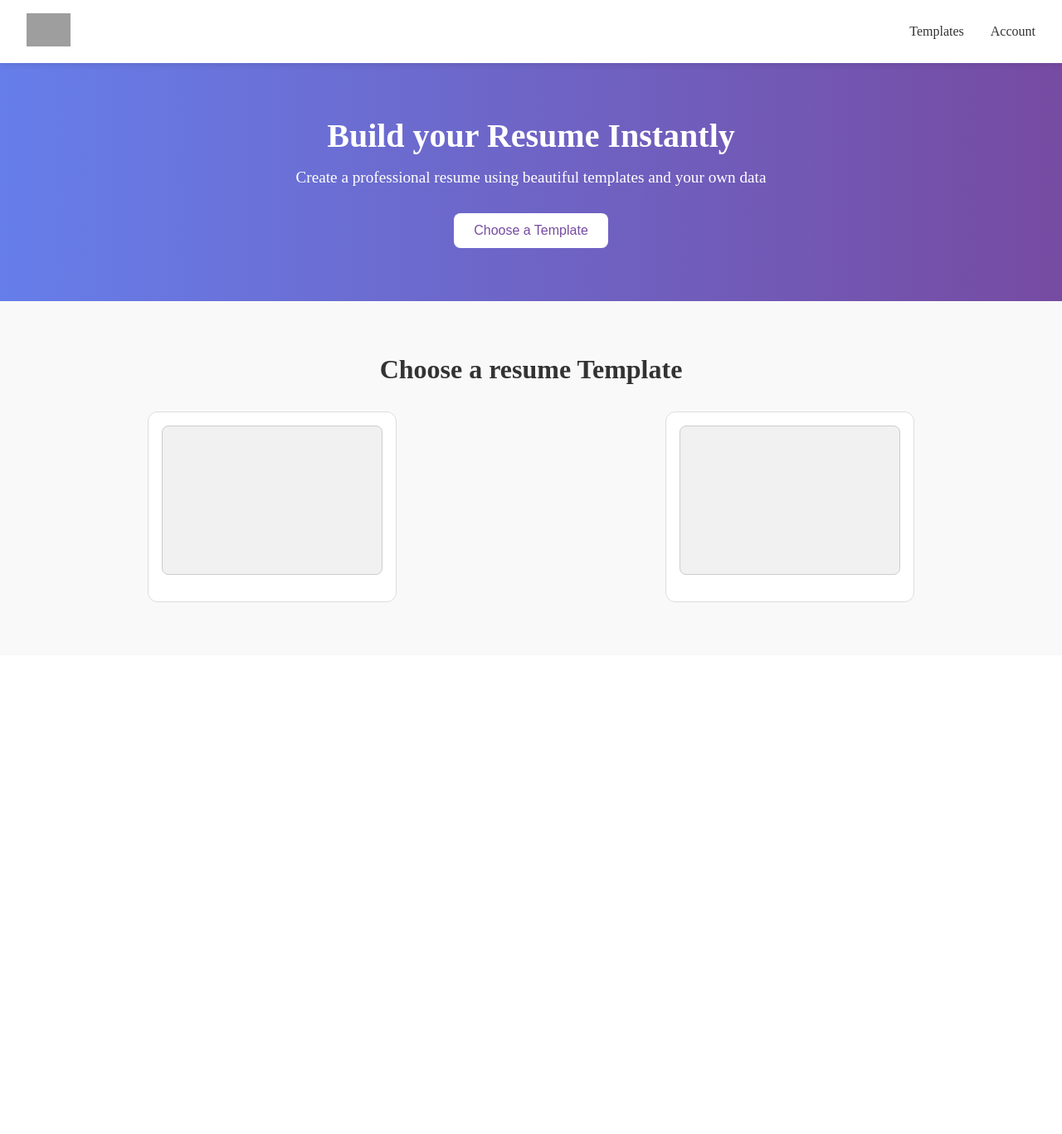
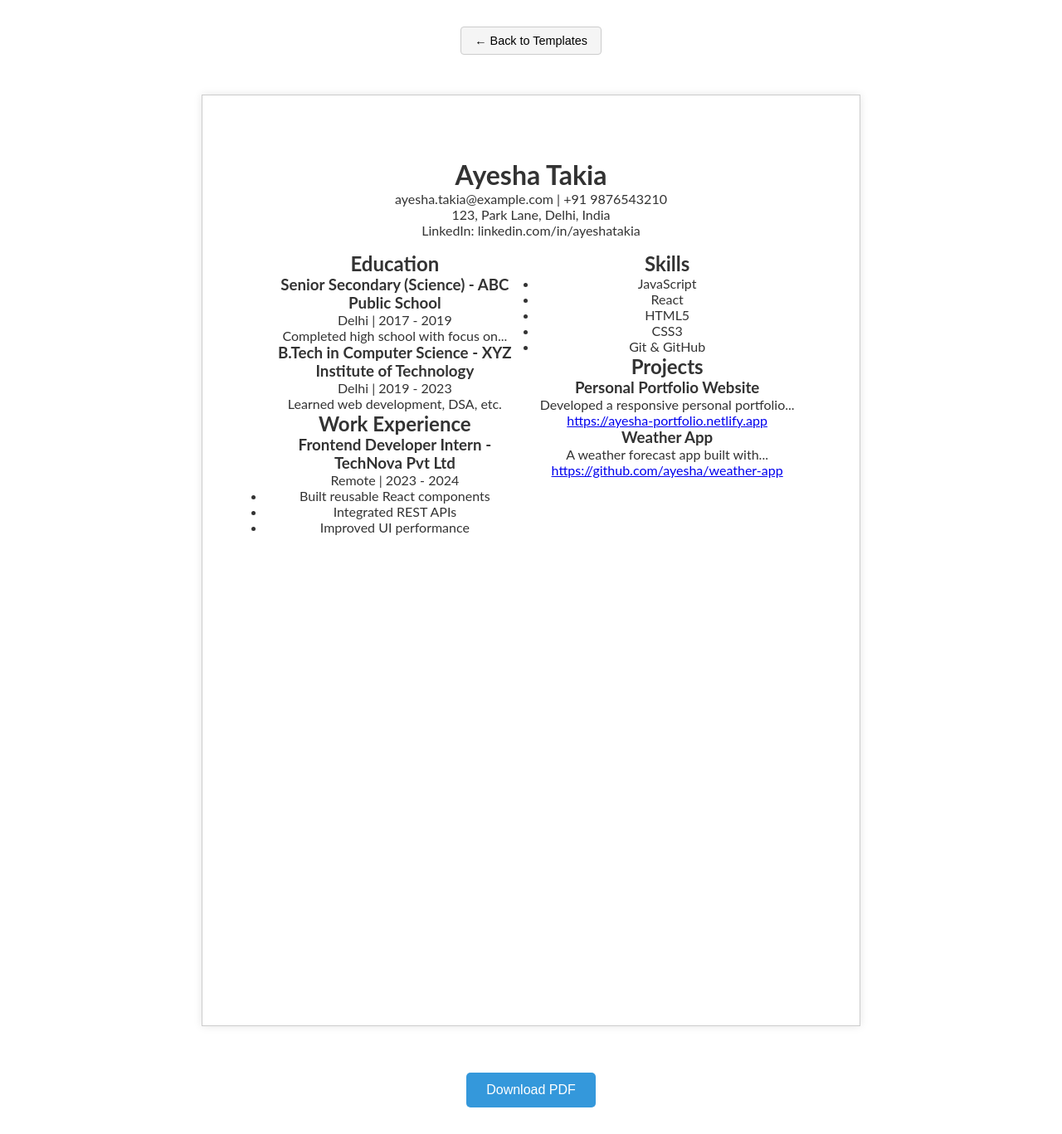
Before and after one commit to YashRajput74/ResumeBuilder, a React (Vite) app: page /resume/1 in a window 1280 px wide. Shown: the whole page at 83% size. Before the commit the page ends 800 px from the top, so only its background shows below. Built offline with nearby package versions, Linux system fonts and the light colour scheme; grey boxes are pictures that could not be loaded.

Commit message:
added download and router functionalities

```diff
--- a/package.json
+++ b/package.json
@@ -10,8 +10,12 @@
     "preview": "vite preview"
   },
   "dependencies": {
+    "html2canvas": "^1.4.1",
+    "html2pdf.js": "^0.10.3",
+    "jspdf": "^3.0.1",
     "react": "^19.1.0",
-    "react-dom": "^19.1.0"
+    "react-dom": "^19.1.0",
+    "react-router-dom": "^7.6.2"
   },
   "devDependencies": {
     "@eslint/js": "^9.25.0",
--- a/src/App.jsx
+++ b/src/App.jsx
@@ -1,32 +1,20 @@
-import { useState } from "react"
+import {BrowserRouter as Router, Routes, Route,Link} from 'react-router-dom'
 import "./App.css"
-import Header from "./Components/Header"
-import Hero from "./Components/Hero"
-import TemplateSection from "./Components/TemplateSection"
-import ResumeRenderer from "./ResumeRenderer/ResumeRenderer"
-import {templates} from "./data/templates"
-import mockUserData from "./data/mockUserData"
+import HomePage from "./HomePage"
+import ResumePage from './ResumePage'
 
 export default function App() {
-    const [selectedTemplate, setSelectedTemplate] = useState(null);
-    const handleSelectTemplate = (template) => {
-        setSelectedTemplate(template);
-        setTimeout(() => {
-            document
-                .getElementById("resume-view")
-                ?.scrollIntoView({ behavior: "smooth" });
-        }, 100);
-    };
+
 
     return (
         <>
-            <Header />
-            <Hero />
-            <TemplateSection templates={templates}
-                onSelectTemplate={handleSelectTemplate} />
-            {selectedTemplate && (
-                <ResumeRenderer template={selectedTemplate} data={mockUserData} />
-            )}
+        <Router>
+            <Routes>
+                <Route path='/' element={<HomePage />} />
+                <Route path='/resume/:templateId' element={<ResumePage/>}/>
+            </Routes>
+        </Router>
+
         </>
     )
 }
--- /dev/null
+++ b/src/HomePage.jsx
@@ -0,0 +1,27 @@
+import Header from "./Components/Header";
+import Hero from "./Components/Hero";
+import TemplateSection from "./Components/TemplateSection";
+import { templates } from "./data/templates";
+import { useNavigate } from "react-router-dom";
+
+export default function HomePage() {
+    const navigate = useNavigate();
+
+    const handleSelectTemplate = (template) => {
+        const index = templates.indexOf(template);
+        if (index !== -1) {
+            navigate(`/resume/${index}`);
+        }
+    };
+
+    return (
+        <>
+            <Header />
+            <Hero />
+            <TemplateSection
+                templates={templates}
+                onSelectTemplate={handleSelectTemplate}
+            />
+        </>
+    );
+}
--- /dev/null
+++ b/src/ResumePage.jsx
@@ -0,0 +1,143 @@
+import { useParams, useNavigate } from "react-router-dom";
+import { templates } from "./data/templates";
+import mockUserData from "./data/mockUserData";
+import ResumeRenderer from "./ResumeRenderer/ResumeRenderer";
+import { useRef } from "react";
+import html2canvas from "html2canvas";
+import jsPDF from "jspdf";
+
+export default function ResumePage() {
+    const { templateId } = useParams();
+    const template = templates[templateId];
+    const navigate = useNavigate();
+    const resumeRef = useRef();
+
+    if (!template) return <p>Template not found</p>;
+
+    const handleDownload = () => {
+        const input = resumeRef.current;
+        html2canvas(input).then((canvas) => {
+            const imgData = canvas.toDataURL("image/png");
+            const pdf = new jsPDF("p", "mm", "a4");
+            const pdfWidth = pdf.internal.pageSize.getWidth();
+            const pdfHeight = (canvas.height * pdfWidth) / canvas.width;
+
+            pdf.addImage(imgData, "PNG", 0, 0, pdfWidth, pdfHeight);
+            pdf.save("my-resume.pdf");
+        });
+    };
+
+    return (
+        <div style={{ padding: "2rem", textAlign: "center" }}>
+            <button
+                onClick={() => navigate("/")}
+                style={{
+                    marginBottom: "1rem",
+                    padding: "0.5rem 1rem",
+                    background: "#f5f5f5",
+                    border: "1px solid #ccc",
+                    borderRadius: "4px",
+                    cursor: "pointer",
+                    fontSize: "0.9rem",
+                }}
+            >
+                ← Back to Templates
+            </button>
+
+            <div ref={resumeRef} style={{ margin: "2rem auto", width: "fit-content" }}>
+                <ResumeRenderer template={template} data={mockUserData} />
+            </div>
+
+            <button
+                onClick={handleDownload}
+                style={{
+                    marginTop: "1.5rem",
+                    padding: "0.75rem 1.5rem",
+                    background: "#3498DB",
+                    color: "#fff",
+                    border: "none",
+                    borderRadius: "5px",
+                    fontSize: "1rem",
+                    cursor: "pointer",
+                }}
+            >
+                Download PDF
+            </button>
+        </div>
+    );
+}
+
+
+
+
+/*
+import { useParams, useNavigate } from "react-router-dom";
+import { templates } from "./data/templates";
+import mockUserData from "./data/mockUserData";
+import ResumeRenderer from "./ResumeRenderer/ResumeRenderer";
+import { useRef } from "react";
+import html2pdf from "html2pdf.js";
+
+export default function ResumePage() {
+    const { templateId } = useParams();
+    const template = templates[templateId];
+    const navigate = useNavigate();
+    const resumeRef = useRef();
+
+    if (!template) return <p>Template not found</p>;
+
+    const handleDownload = () => {
+        const input = resumeRef.current;
+        const fullName = mockUserData.personalInfo?.fullName || "my-resume";
+
+        const opt = {
+            margin: 0,
+            filename: `${fullName}.pdf`,
+            image: { type: "jpeg", quality: 0.98 },
+            html2canvas: { scale: 2 },
+            jsPDF: { unit: "mm", format: "a4", orientation: "portrait" }
+        };
+
+        html2pdf().set(opt).from(input).save();
+    };
+
+    return (
+        <div style={{ padding: "2rem", textAlign: "center" }}>
+            <button
+                onClick={() => navigate("/")}
+                style={{
+                    marginBottom: "1rem",
+                    padding: "0.5rem 1rem",
+                    background: "#f5f5f5",
+                    border: "1px solid #ccc",
+                    borderRadius: "4px",
+                    cursor: "pointer",
+                    fontSize: "0.9rem",
+                }}
+            >
+                ← Back to Templates
+            </button>
+
+            <div ref={resumeRef} style={{ margin: "2rem auto", width: "fit-content" }}>
+                <ResumeRenderer template={template} data={mockUserData} />
+            </div>
+
+            <button
+                onClick={handleDownload}
+                style={{
+                    marginTop: "1.5rem",
+                    padding: "0.75rem 1.5rem",
+                    background: "#3498DB",
+                    color: "#fff",
+                    border: "none",
+                    borderRadius: "5px",
+                    fontSize: "1rem",
+                    cursor: "pointer",
+                }}
+            >
+                Download PDF
+            </button>
+        </div>
+    );
+}
+*/
--- a/src/data/templates.js
+++ b/src/data/templates.js
@@ -1,4 +1,5 @@
 const template1 = {
+    name: "Modern Blue",
     layout: {
         grid: {
             templateRows: 'auto 1fr',
@@ -19,6 +20,7 @@ const template1 = {
     }
 };
 const template2 = {
+    name: "Clean Classic",
     layout: {
         grid: {
             templateRows: 'auto 1fr',
```
Also changed, not shown: 1 other file (tests, documents, lock files or other folders).
